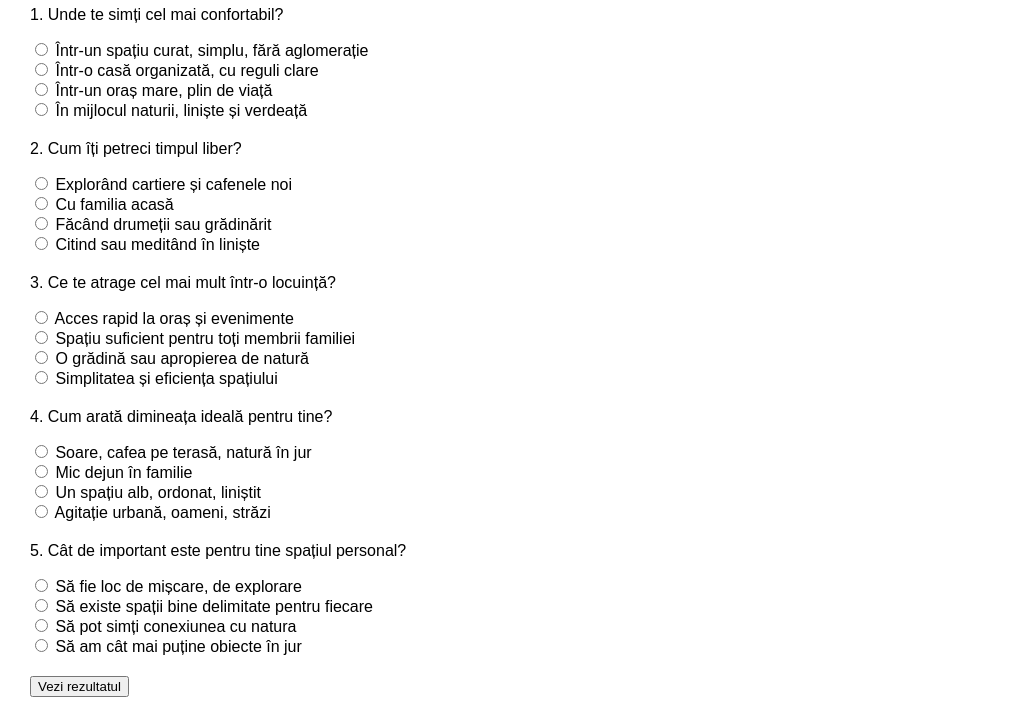
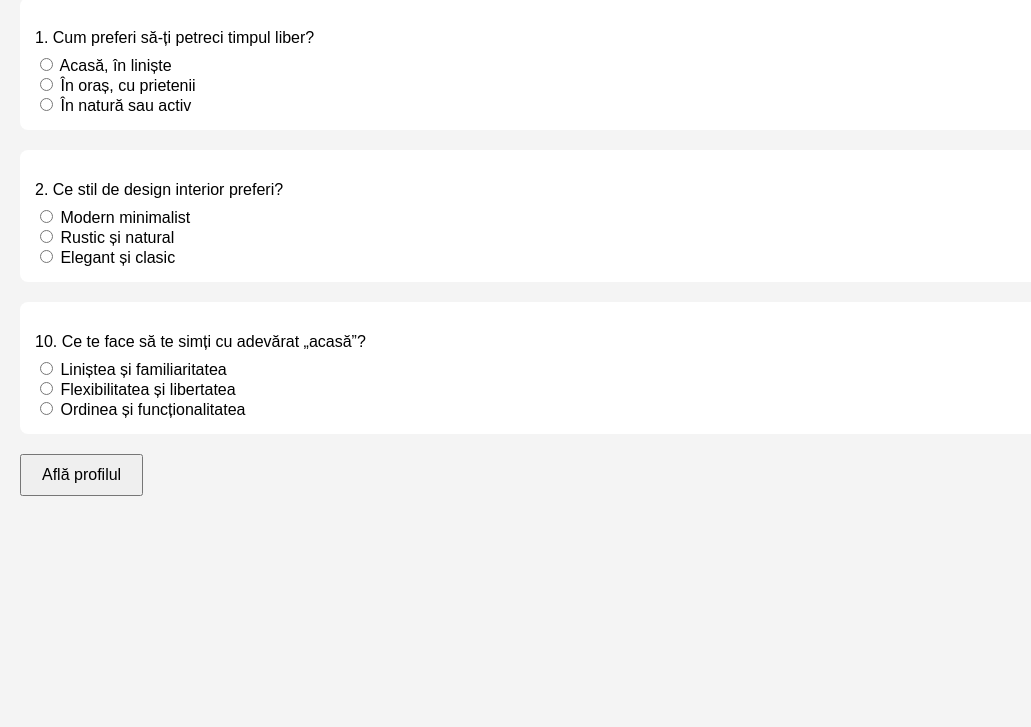
Before and after one commit to nebshome2025/nebshome-app, a plain HTML site: page index.html in a window 1280 px wide. Shown: the part 82-809 px from the top of the page, without its empty margins (0-1031 px from the left). Drawn offline with Linux system fonts and the light colour scheme.

Commit message:
Update index.html

```diff
--- a/index.html
+++ b/index.html
@@ -1,89 +1,70 @@
-
 <!DOCTYPE html>
 <html lang="ro">
 <head>
-    <meta charset="UTF-8">
-    <title>Test Nebshome</title>
+  <meta charset="UTF-8" />
+  <title>Test Nebshome – 10 Întrebări</title>
   <style>
-        body { font-family: Arial, sans-serif; margin: 30px; }
-        .question { margin-bottom: 20px; }
-        .result { font-weight: bold; font-size: 1.2em; margin-top: 20px; }
+    body { font-family: Arial, sans-serif; margin: 20px; background: #f4f4f4; }
+    h1 { color: #2c3e50; }
+    .question { margin-bottom: 20px; padding: 15px; background: #fff; border-radius: 8px; }
+    .question p { margin-bottom: 8px; }
+    button { padding: 10px 20px; font-size: 16px; }
   </style>
 </head>
 <body>
-    <h1>Test Nebshome – Ce tip de locuință ți se potrivește?</h1>
+  <h1>Testul Nebshome – Descoperă ce tip de locuință ți se potrivește</h1>
   <form id="nebshomeTest">
     <!-- Întrebările -->
     <div class="question">
-            <p>1. Unde te simți cel mai confortabil?</p>
-            <label><input type="radio" name="q1" value="4"> Într-un spațiu curat, simplu, fără aglomerație</label><br>
-            <label><input type="radio" name="q1" value="2"> Într-o casă organizată, cu reguli clare</label><br>
-            <label><input type="radio" name="q1" value="1"> Într-un oraș mare, plin de viață</label><br>
-            <label><input type="radio" name="q1" value="3"> În mijlocul naturii, liniște și verdeață</label>
+      <p>1. Cum preferi să-ți petreci timpul liber?</p>
+      <label><input type="radio" name="q1" value="A" /> Acasă, în liniște</label><br />
+      <label><input type="radio" name="q1" value="B" /> În oraș, cu prietenii</label><br />
+      <label><input type="radio" name="q1" value="C" /> În natură sau activ</label>
     </div>
+
     <div class="question">
-            <p>2. Cum îți petreci timpul liber?</p>
-            <label><input type="radio" name="q2" value="1"> Explorând cartiere și cafenele noi</label><br>
-            <label><input type="radio" name="q2" value="2"> Cu familia acasă</label><br>
-            <label><input type="radio" name="q2" value="3"> Făcând drumeții sau grădinărit</label><br>
-            <label><input type="radio" name="q2" value="4"> Citind sau meditând în liniște</label>
+      <p>2. Ce stil de design interior preferi?</p>
+      <label><input type="radio" name="q2" value="A" /> Modern minimalist</label><br />
+      <label><input type="radio" name="q2" value="B" /> Rustic și natural</label><br />
+      <label><input type="radio" name="q2" value="C" /> Elegant și clasic</label>
     </div>
+
+    <!-- Adaugă încă 8 întrebări exact în același format -->
+
     <div class="question">
-            <p>3. Ce te atrage cel mai mult într-o locuință?</p>
-            <label><input type="radio" name="q3" value="1"> Acces rapid la oraș și evenimente</label><br>
-            <label><input type="radio" name="q3" value="2"> Spațiu suficient pentru toți membrii familiei</label><br>
-            <label><input type="radio" name="q3" value="3"> O grădină sau apropierea de natură</label><br>
-            <label><input type="radio" name="q3" value="4"> Simplitatea și eficiența spațiului</label>
+      <p>10. Ce te face să te simți cu adevărat „acasă”?</p>
+      <label><input type="radio" name="q10" value="A" /> Liniștea și familiaritatea</label><br />
+      <label><input type="radio" name="q10" value="B" /> Flexibilitatea și libertatea</label><br />
+      <label><input type="radio" name="q10" value="C" /> Ordinea și funcționalitatea</label>
     </div>
-        <div class="question">
-            <p>4. Cum arată dimineața ideală pentru tine?</p>
-            <label><input type="radio" name="q4" value="3"> Soare, cafea pe terasă, natură în jur</label><br>
-            <label><input type="radio" name="q4" value="2"> Mic dejun în familie</label><br>
-            <label><input type="radio" name="q4" value="4"> Un spațiu alb, ordonat, liniștit</label><br>
-            <label><input type="radio" name="q4" value="1"> Agitație urbană, oameni, străzi</label>
-        </div>
-        <div class="question">
-            <p>5. Cât de important este pentru tine spațiul personal?</p>
-            <label><input type="radio" name="q5" value="1"> Să fie loc de mișcare, de explorare</label><br>
-            <label><input type="radio" name="q5" value="2"> Să existe spații bine delimitate pentru fiecare</label><br>
-            <label><input type="radio" name="q5" value="3"> Să pot simți conexiunea cu natura</label><br>
-            <label><input type="radio" name="q5" value="4"> Să am cât mai puține obiecte în jur</label>
-        </div>
-        <button type="button" onclick="calculateResult()">Vezi rezultatul</button>
+
+    <button type="button" onclick="calculateScore()">Află profilul</button>
   </form>
 
-    <div class="result" id="result"></div>
+  <script>
+    function calculateScore() {
+      const answers = document.forms["nebshomeTest"];
+      let scoreA = 0, scoreB = 0, scoreC = 0;
 
-    <script>
-        function calculateResult() {
-            const totalScores = {1: 0, 2: 0, 3: 0, 4: 0};
-            for (let i = 1; i <= 5; i++) {
-                const answers = document.getElementsByName('q' + i);
-                for (let answer of answers) {
-                    if (answer.checked) {
-                        totalScores[answer.value]++;
-                    }
-                }
+      for (let i = 1; i <= 10; i++) {
+        const selected = answers["q" + i].value;
+        if (selected === "A") scoreA++;
+        else if (selected === "B") scoreB++;
+        else if (selected === "C") scoreC++;
       }
 
-            let maxScore = 0;
-            let profile = '';
+      let maxScore = Math.max(scoreA, scoreB, scoreC);
+      let profil = "";
 
-            for (let key in totalScores) {
-                if (totalScores[key] > maxScore) {
-                    maxScore = totalScores[key];
-                    profile = key;
-                }
+      if (maxScore === scoreA) {
+        profil = "Familist Structurat – prețuiești stabilitatea, rutina și confortul. Casa ideală are spații bine organizate și o atmosferă calmă.";
+      } else if (maxScore === scoreB) {
+        profil = "Explorator Urban – cauți energie, conexiuni sociale și stil modern. Îți place să fii aproape de dinamica orașului.";
+      } else {
+        profil = "Visător Natural – îți place armonia, natura și libertatea. Casa ta ideală este integrată cu elemente naturale și deschisă.";
       }
 
-            const descriptions = {
-                1: 'Explorator Urban – Îți place orașul, energia, ritmul rapid. Casa ta ideală este un apartament modern, bine conectat cu tot ce ai nevoie.',
-                2: 'Familist Structurat – Valorezi stabilitatea, rutina și confortul. Casa ideală este una bine organizată, cu spațiu pentru întreaga familie.',
-                3: 'Visător Natural – Ai nevoie de conexiune cu natura. Cea mai bună locuință pentru tine este în afara orașului, cu multă verdeață în jur.',
-                4: 'Minimalist Conștient – Apreciezi ordinea, liniștea și designul simplu. Spațiile mici, dar eficiente, te atrag.'
-            };
-
-            document.getElementById('result').innerText = descriptions[profile] || 'Te rugăm să răspunzi la toate întrebările.';
+      alert("🔒 Plătește pentru a primi rezultatul complet.\n\n" + profil);
     }
   </script>
 </body>
```
Lines whose indentation alone changed are shown as unchanged.
